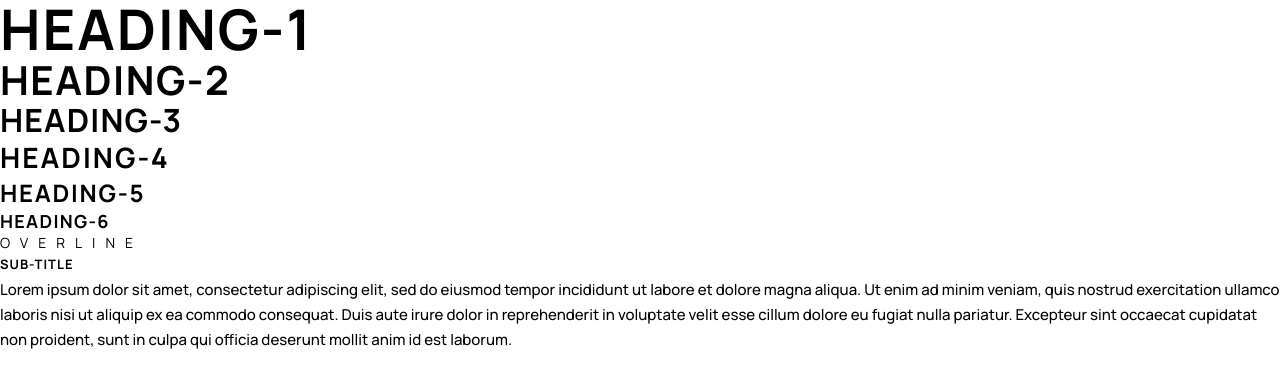
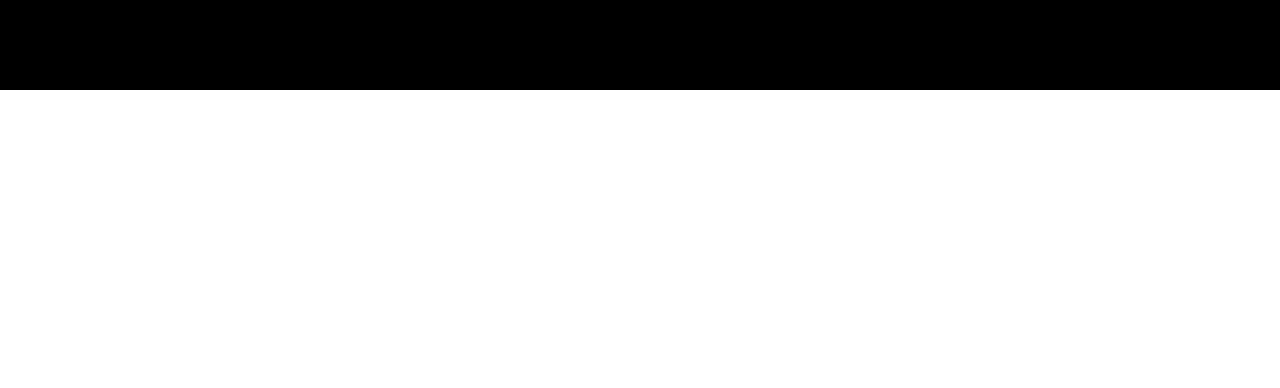
Before and after one commit to cjoak1028/audiophile-ecommerce-website, a React (Create React App) app: page / in a window 1280 px wide. Shown: the top 388 px of the page. Built offline with nearby package versions, Linux system fonts and the light colour scheme.

Commit message:
added navbar component

```diff
--- a/src/App.js
+++ b/src/App.js
@@ -1,10 +1,12 @@
 import React from 'react';
+import Navbar from './components/Navbar';
 
 
 const App = () => {
   return (
     <React.Fragment>
-      <h1>HEADING-1</h1>
+      <Navbar />
+      {/* <h1>HEADING-1</h1>
       <h2>HEADING-2</h2>
       <h3>HEADING-3</h3>
       <h4>HEADING-4</h4>
@@ -12,7 +14,7 @@
       <h6>HEADING-6</h6>
       <p className="overline">OVERLINE</p>
       <p className="sub-title">SUB-TITLE</p>
-      <p>Lorem ipsum dolor sit amet, consectetur adipiscing elit, sed do eiusmod tempor incididunt ut labore et dolore magna aliqua. Ut enim ad minim veniam, quis nostrud exercitation ullamco laboris nisi ut aliquip ex ea commodo consequat. Duis aute irure dolor in reprehenderit in voluptate velit esse cillum dolore eu fugiat nulla pariatur. Excepteur sint occaecat cupidatat non proident, sunt in culpa qui officia deserunt mollit anim id est laborum.</p>
+      <p>Lorem ipsum dolor sit amet, consectetur adipiscing elit, sed do eiusmod tempor incididunt ut labore et dolore magna aliqua. Ut enim ad minim veniam, quis nostrud exercitation ullamco laboris nisi ut aliquip ex ea commodo consequat. Duis aute irure dolor in reprehenderit in voluptate velit esse cillum dolore eu fugiat nulla pariatur. Excepteur sint occaecat cupidatat non proident, sunt in culpa qui officia deserunt mollit anim id est laborum.</p> */}
     </React.Fragment>
   )
 }
--- /dev/null
+++ b/src/components/Navbar.js
@@ -0,0 +1,11 @@
+import classes from './Navbar.module.scss';
+
+const Navbar = () => {
+    return (
+        <div className={classes.navbar}>
+
+        </div>
+    );
+}
+
+export default Navbar;
--- /dev/null
+++ b/src/components/Navbar.module.scss
@@ -0,0 +1,7 @@
+@import '../styles/variables';
+
+.navbar {
+    display: block;
+    height: 9rem;
+    background-color: $c-black;
+}
--- /dev/null
+++ b/src/styles/_mixins.scss
@@ -0,0 +1,29 @@
+// BREAKPOINT MANAGER
+$breakpoints: (
+    "sm": 23.4em) !default;
+
+@mixin respond-above($breakpoint) {
+    @if map-has-key($breakpoints, $breakpoint) {
+        @media only screen and (min-width: map-get($breakpoints, $breakpoint)) {
+            @content;
+        }
+    }
+
+    @else {
+        @warn "Unfortunately, no value could be retrieved from `#{$breakpoint}`. "
+        +"Available breakpoints are: #{map-keys($breakpoints)}.";
+    }
+}
+
+@mixin respond-below($breakpoint) {
+    @if map-has-key($breakpoints, $breakpoint) {
+        @media only screen and (max-width: map-get($breakpoints, $breakpoint)) {
+            @content;
+        }
+    }
+
+    @else {
+        @warn "Unfortunately, no value could be retrieved from `#{$breakpoint}`. "
+        +"Available breakpoints are: #{map-keys($breakpoints)}.";
+    }
+}
--- a/src/styles/main.scss
+++ b/src/styles/main.scss
@@ -1,3 +1,4 @@
 @import 'variables';
+@import 'mixins';
 @import 'reset';
 @import 'typography';
```
